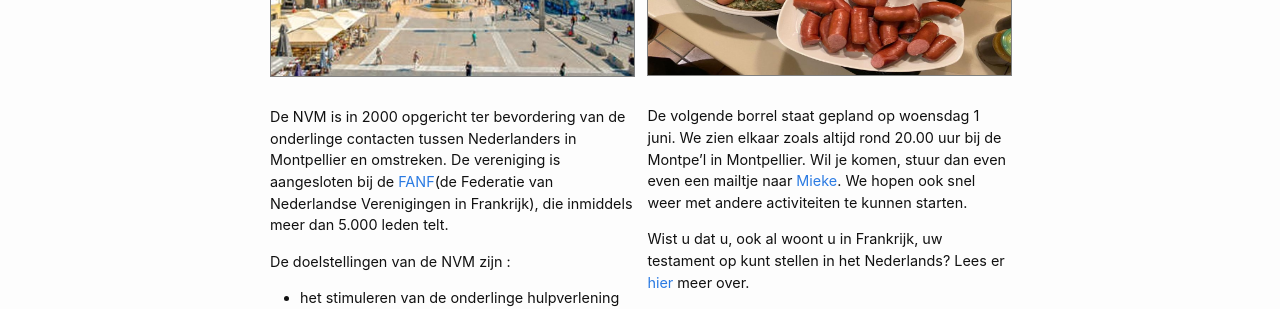
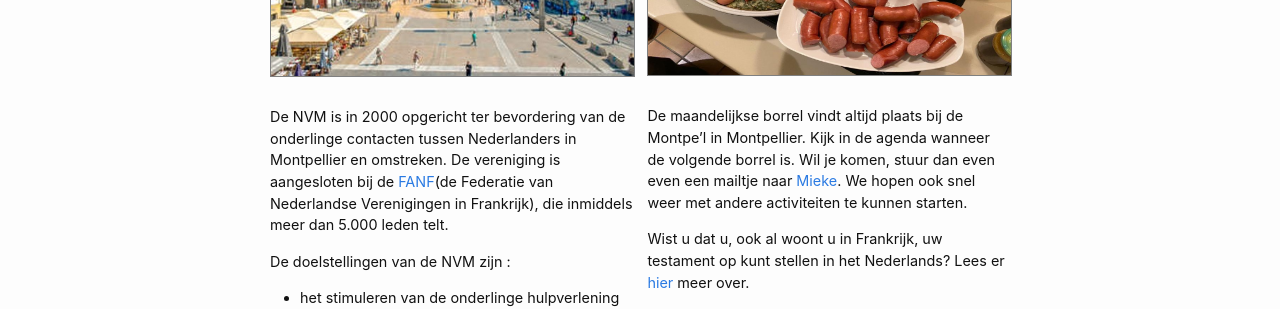
Before and after one commit to nederland34-fr/nederland34-fr.github.io, a Jekyll site: the page built from index.md, in a window 1280 px wide. Shown: the part 335-644 px from the top of the page. Built offline with Jekyll 4.4.1, drawn with Linux system fonts in a browser that asks for light colours.

Commit message:
Update index.md

```diff
--- a/index.md
+++ b/index.md
@@ -33,7 +33,7 @@ In ruil hiervoor hebben de donateurs een gereduceerd tarief voor de meeste van o
 
 <img src="/assets/images/stamppotten.jpg" width="100%" height="227">
 
-De volgende borrel staat gepland op woensdag 1 juni. We zien elkaar zoals altijd rond 20.00 uur bij de Montpe'l in Montpellier. Wil je komen, stuur dan even even een mailtje naar [Mieke](mailto:mieke.kriens@aqute.biz).
+De maandelijkse borrel vindt altijd plaats bij de Montpe'l in Montpellier. Kijk in de agenda wanneer de volgende borrel is. Wil je komen, stuur dan even even een mailtje naar [Mieke](mailto:mieke.kriens@aqute.biz).
 We hopen ook snel weer met andere activiteiten te kunnen starten.
 
 
```
